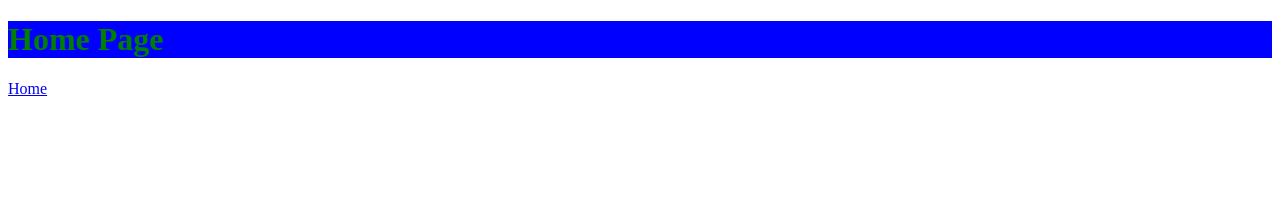
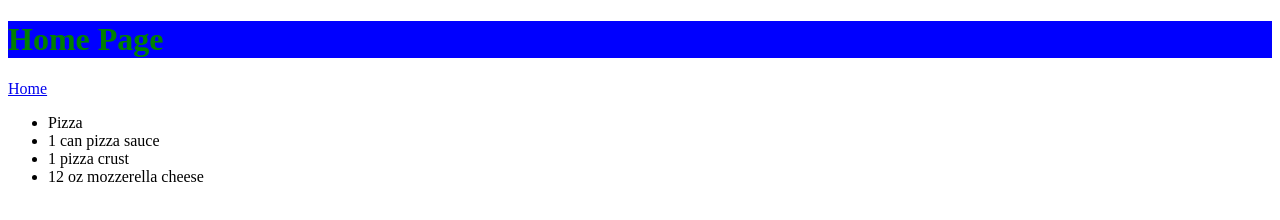
Before and after one commit to iNerdGirl/git-drill-version-1, a plain HTML site: page app/new-directory/about.html in a window 1280 px wide. Drawn offline with Linux system fonts and the light colour scheme.

Commit message:
added recipe

```diff
--- a/app/new-directory/about.html
+++ b/app/new-directory/about.html
@@ -12,5 +12,11 @@
         <a href="index.html">Home</a>
       </nav>
     </header>
+    <ul>
+      <li>Pizza</li>
+      <li>1 can pizza sauce</li>
+      <li>1 pizza crust</li>
+      <li>12 oz mozzerella cheese</li>
+    </ul>
   </body>
 </html>
```
